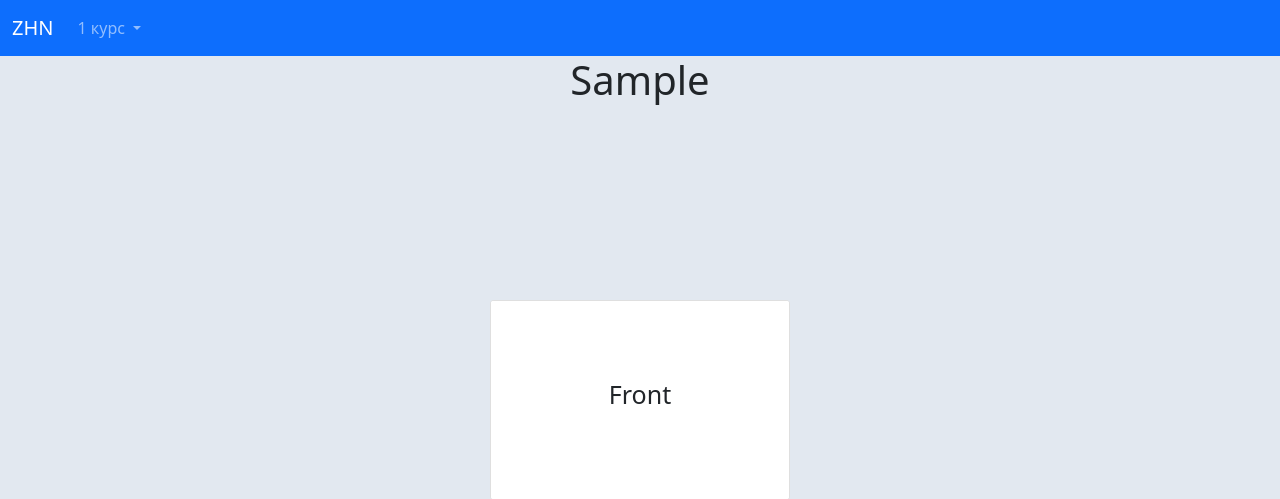
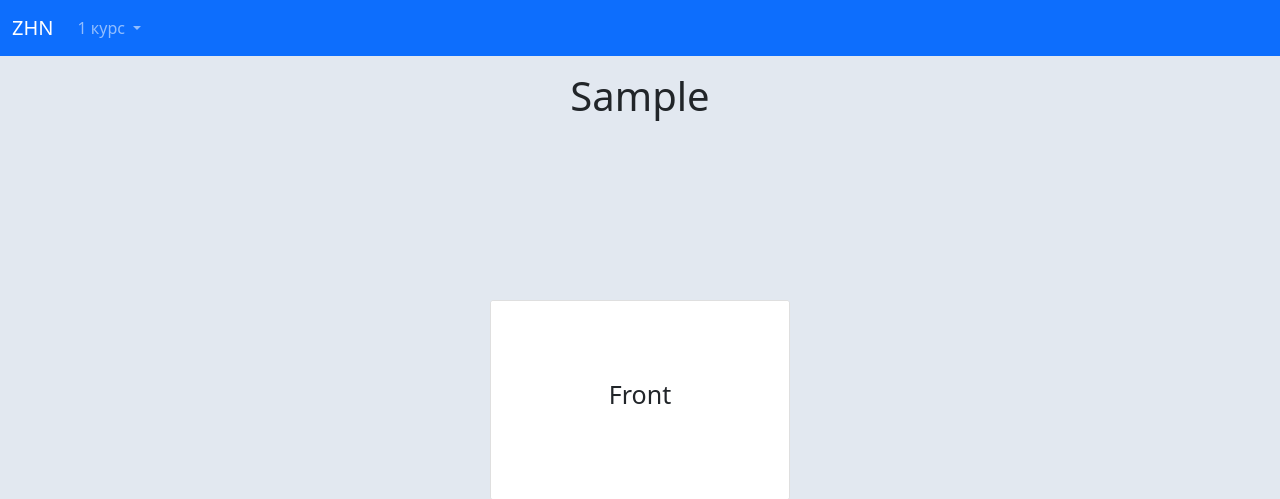
Before and after one commit to zohan95/jubil, a Django app: a page that uses viewcards/templates/viewcards/main.html in a window 1280 px wide. Shown: the top 499 px of the page. Run offline with Django 4.2, Linux system fonts and the light colour scheme; tables that the repository leaves empty hold one stand-in row (values such as "Sample post").

Commit message:
change title

```diff
--- a/viewcards/templates/viewcards/main.html
+++ b/viewcards/templates/viewcards/main.html
@@ -140,7 +140,7 @@ function changeBack(){
 
 
 
-  <div class='container text-center'>
+  <div class='container text-center mt-3'>
     <h1>{% block title %} {% endblock %} {{ title }}</h1>
 
   </div>
```
